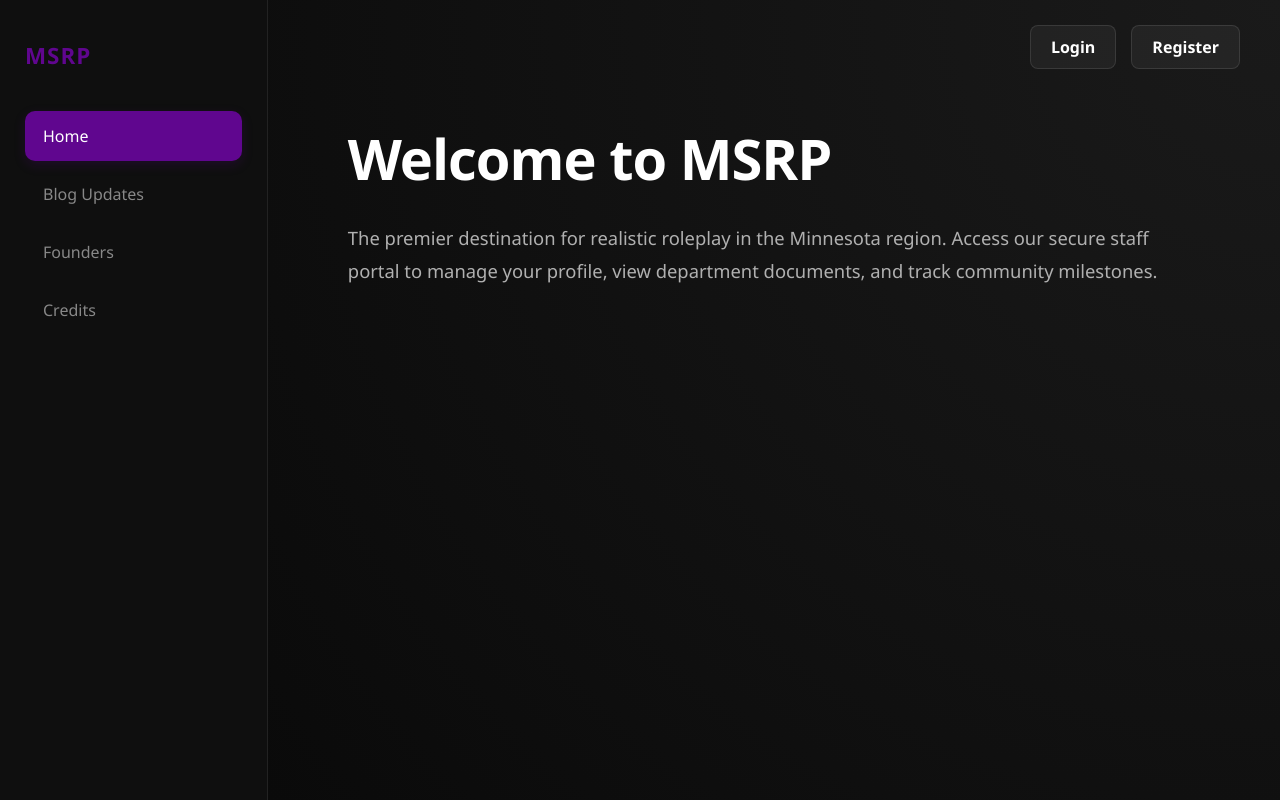
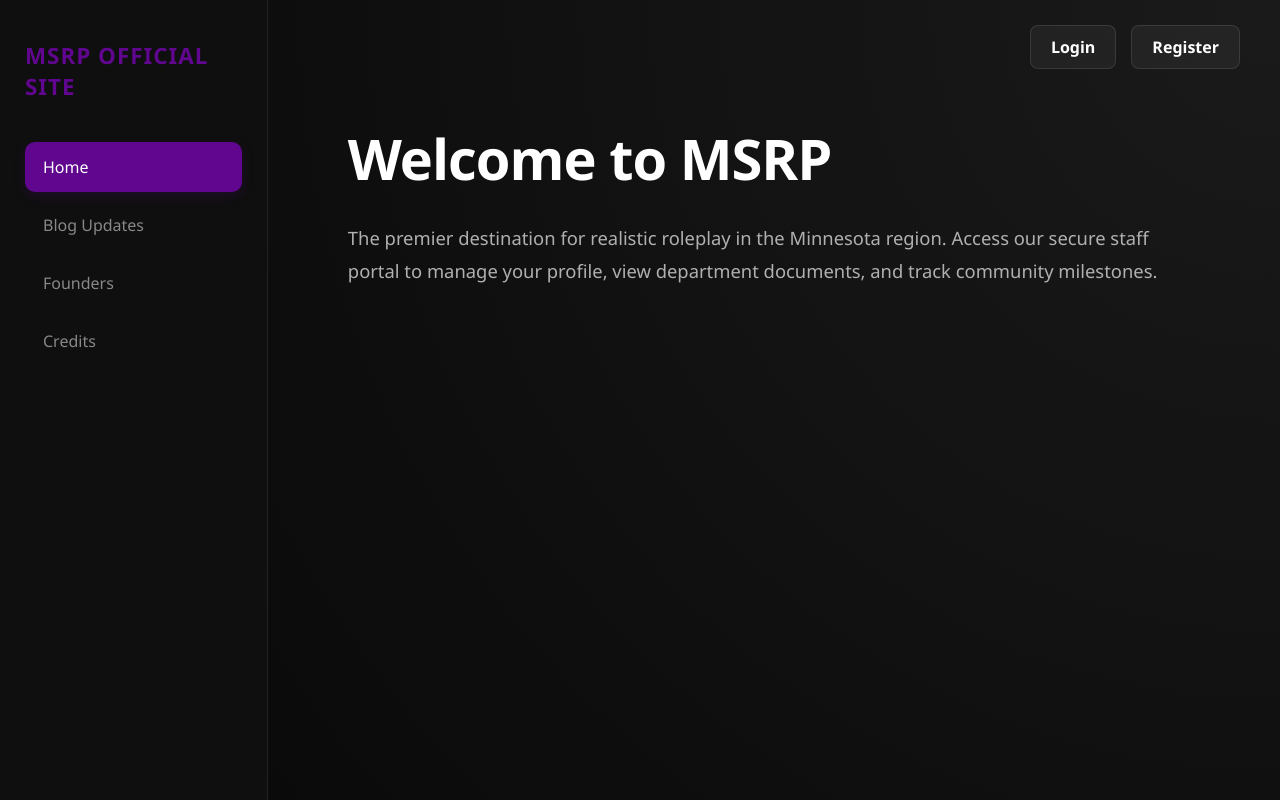
Before and after one commit to coolbro2171/msrp-site, a website: page index.html in a window 1280 px wide. Drawn offline with Linux system fonts and the light colour scheme.

Commit message:
Update index.html

```diff
--- a/index.html
+++ b/index.html
@@ -169,7 +169,7 @@
     </nav>
 
     <div class="sidebar">
-        <h2>MSRP</h2>
+        <h2>MSRP Official Site</h2>
         <button class="sidebar-btn active" onclick="showTab('home', this)">Home</button>
         <button class="sidebar-btn" onclick="showTab('blog', this)">Blog Updates</button>
         <button class="sidebar-btn" onclick="showTab('founders', this)">Founders</button>
```
